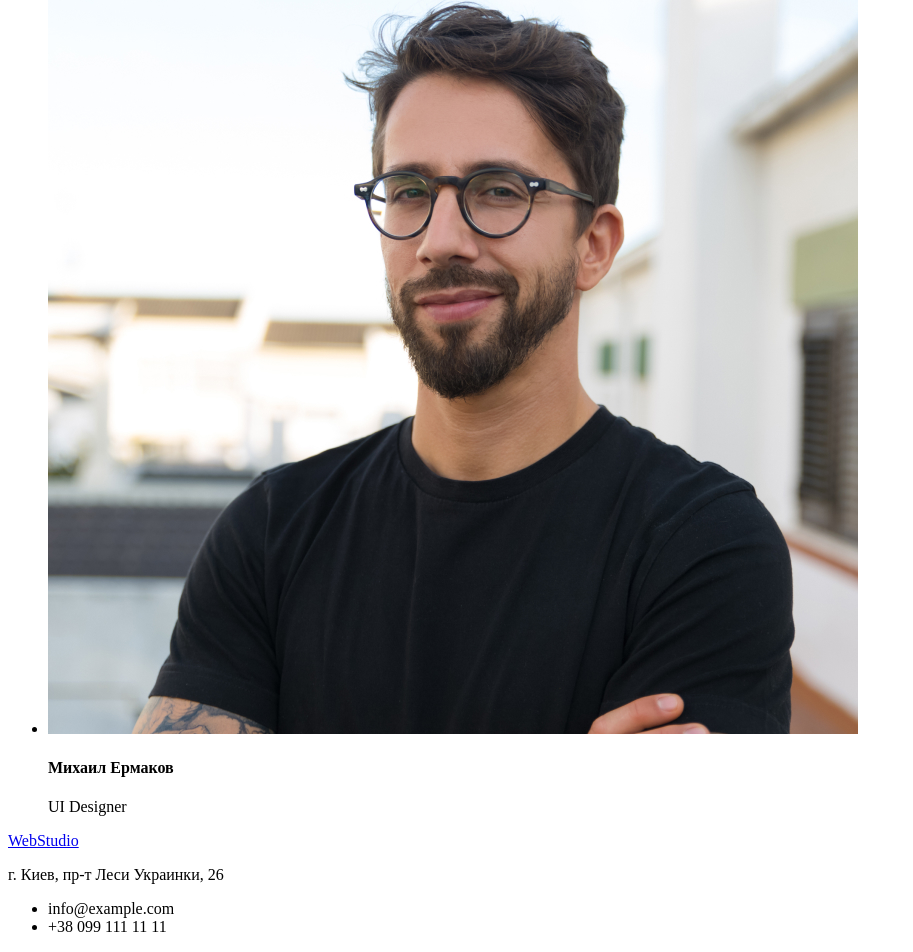
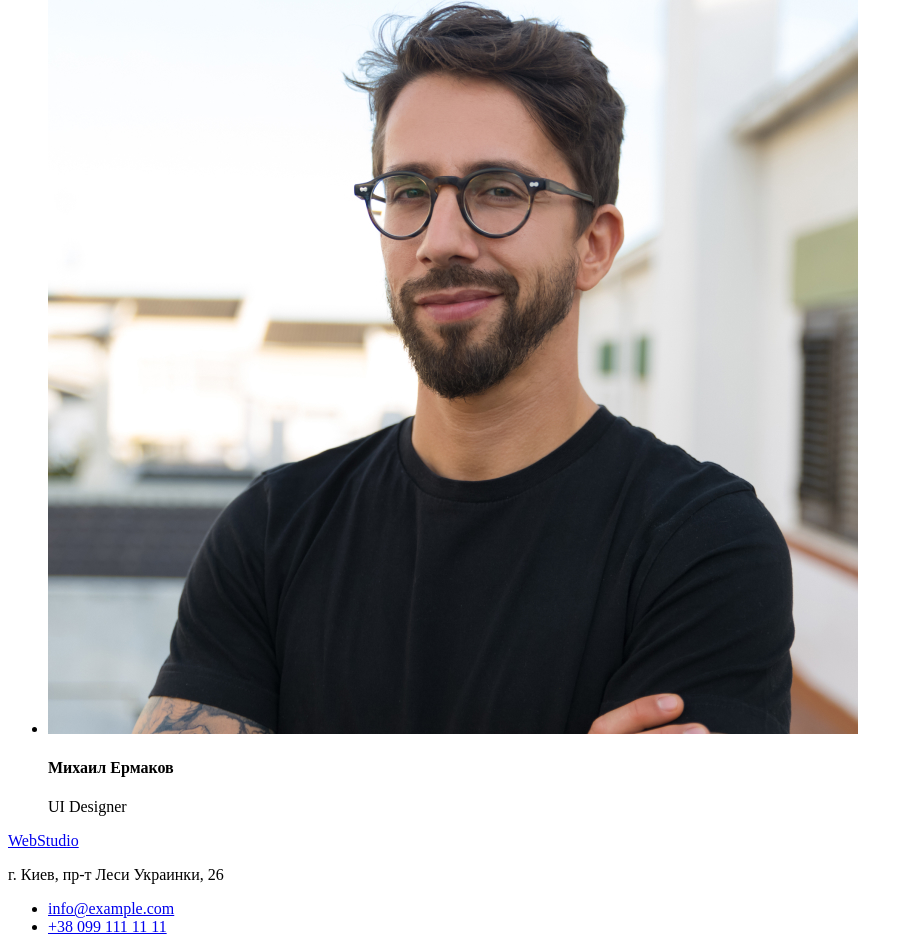
Before and after one commit to Uliana171/goit-markup-hw-01, a plain HTML site: page index.html in a window 1280 px wide. Shown: the part 4263-5215 px from the top of the page, without its empty margins (0-913 px from the left). Drawn offline with Linux system fonts and the light colour scheme; files that its build step writes are made by us from their sources.

Commit message:
add index.html

```diff
--- a/index.html
+++ b/index.html
@@ -18,9 +18,7 @@
                 <li><a href="#">Контакты</a></li>
             </ul>
             <ul>
-                <li>
-                    <a href ="info@devstudio.com">info@devstudio.com</a>
-                </li>
+                <li><a href ="info@devstudio.com">info@devstudio.com</a></li>
                 <li><a href="tel:+380961111111">+38 096 111 11 11</a></li>
             </ul>
         </nav>
@@ -96,8 +94,8 @@
         <adress>
             <p>г. Киев, пр-т Леси Украинки, 26</p>
             <ul>
-                <li>info@example.com</li>
-                <li>+38 099 111 11 11</li>
+                <li><a href="info@example.com">info@example.com</a></li>
+                <li><a href="tel:+38 099 111 11 11">+38 099 111 11 11</a></li>
             </ul>
         </adress>
     </footer>
```
